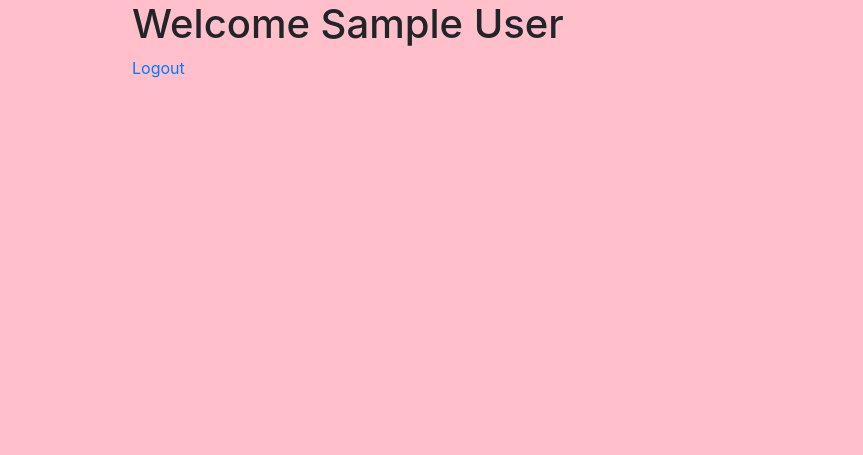
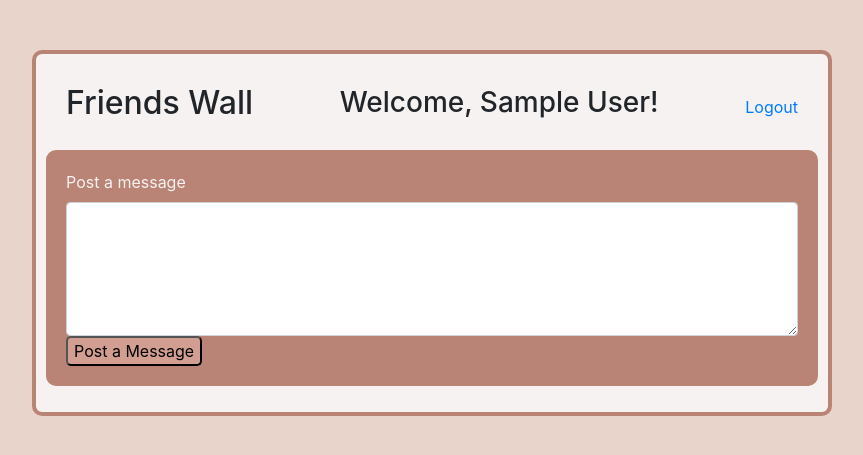
Before and after one commit to rachelpeterson89/login_registration, a Django app: template login_reg/login_reg_app/templates/dashboard.html in a window 1280 px wide. Shown: the top 455 px of the page, without its empty margins (208-1071 px from the left). Run offline with Django 3.2, Linux system fonts and the light colour scheme; the template is opened without the code that fills it, so the values that code supplies are empty; the visitor is signed in with stand-in values (Sample User, id 1); some libraries are stand-ins or nearby versions.

Commit message:
Added message/comment functionality

```diff
--- a/login_reg/login_reg_app/static/css/style.css
+++ b/login_reg/login_reg_app/static/css/style.css
@@ -1,8 +1,69 @@
 body {
-    background-color:pink;
+    background-color:rgb(233, 212, 204);
 }
 
 #wrapper {
-    max-width:600px;
-    margin:0px auto;
+    background-color:rgb(245, 242, 241);
+    max-width:800px;
+    margin:50px auto;
+    border:4px solid rgb(185, 131, 117);
+    border-radius:10px;
+    padding:10px;
 }
+
+#header {
+    display:flex;
+    justify-content:space-between;
+    align-items:center;
+    padding:20px;
+}
+
+#post {
+    background-color:rgb(185, 131, 117);
+    color:rgb(245, 242, 241);
+    padding:20px;
+    border-radius:10px;
+}
+
+#posted_msg {
+    margin:50px 0px 20px 0px;
+    padding:20px;
+    border-radius:10px;
+}
+
+#posted_cmt {
+    padding:20px;
+    width:600px;
+    text-align:right;
+    margin-left:auto;
+    margin-left:0px;
+    border-radius:10px;
+}
+
+#comment_box {
+    display:flex;
+    justify-content:flex-end;
+}
+
+#post_comment_box {
+    display:flex;
+    justify-content:flex-end;
+}
+
+#post_a_cmt {
+    padding:10px 20px;
+    width:600px;
+    background-color:rgb(131, 115, 120);
+    color:rgb(245, 242, 241);
+    border-radius:10px;
+}
+
+#msg_btn {
+    background-color:rgb(209, 158, 145);
+    border-radius:5px;
+}
+
+#cmt_btn {
+    background-color:rgb(131, 115, 120);
+    border-radius:5px;
+}
--- a/login_reg/login_reg_app/templates/dashboard.html
+++ b/login_reg/login_reg_app/templates/dashboard.html
@@ -14,8 +14,64 @@
 
 <body>
     <div id="wrapper">
-        <h1>Welcome {{ user.first_name }} {{ user.last_name }}</h1>
-        <a href="/logout">Logout</a>
+
+        <div id="header">
+            <h2>Friends Wall</h2>
+            <h3>Welcome, {{ user.first_name }} {{ user.last_name }}!</h3>
+            <a href="/logout">Logout</a>
+        </div>
+
+        <div id="post" class="form-group">
+            <form action="/post_message" method="post">
+                {% csrf_token %}
+                <label for="message">Post a message</label>
+                <textarea class="form-control" name="message" rows="5"></textarea>
+                <button id="msg_btn" type="submit">Post a Message</button>
+            </form>
+        </div>
+
+
+        {% for message in all_the_messages %}
+
+        <div id="posted_msg" class="form-group border border-dark">
+            <p class="font-weight-bold">Message posted by: {{ message.message_user.first_name }}
+                {{ message.message_user.last_name }} - {{ message.created_at }}</p>
+            <p>{{ message.message_content }}</p>
+            <a href="/delete_msg/{{ message.id }}" name="delete">Delete Message</a>
+        </div>
+
+
+        {% for comment in all_the_comments %}
+            {% if comment.message.id == message.id %}
+            <div id="comment_box">
+                <div id="posted_cmt" class="form-group border border-dark">
+                    <p class="font-weight-bold">Comment posted by: {{ comment.comment_user.first_name }}
+                        {{ comment.comment_user.last_name }} - {{ comment.created_at }}</p>
+                    <p>{{ comment.comment_content }}</p>
+                    <a href="/delete_cmt/{{ comment.id }}" name="delete">Delete Comment</a>
+                </div>
+
+            </div>
+            {% endif %}
+        {% endfor %}
+
+
+        <div id="post_comment_box">
+            <div id="post_a_cmt">
+                <form action="/post_comment" method="post">
+                    {% csrf_token %}
+                    <input type="hidden" name="message_id" value="{{ message.id }}">
+                    <label for="comment">Post a comment</label>
+                    <textarea class="form-control" name="comment" rows="3"></textarea>
+                    <button id="cmt_btn" type="submit">Post a Comment</button>
+                </form>
+            </div>
+        </div>
+
+        {% endfor %}
+
     </div>
+
 </body>
+
 </html>
--- a/login_reg/login_reg_app/urls.py
+++ b/login_reg/login_reg_app/urls.py
@@ -7,4 +7,8 @@
     path('dashboard', views.dashboard),
     path('login', views.login),
     path('logout', views.logout),
+    path('post_message', views.post_message),
+    path('post_comment', views.post_comment),
+    path('delete_msg/<int:message_id>', views.delete_msg),
+    path('delete_cmt/<int:comment_id>', views.delete_cmt),
 ]
```
Also changed, not shown: login_reg/login_reg_app/models.py (+13 -0 lines), login_reg/login_reg_app/views.py (+26 -1 lines), login_reg/login_reg_app/migrations/0003_comment_message.py (added).
